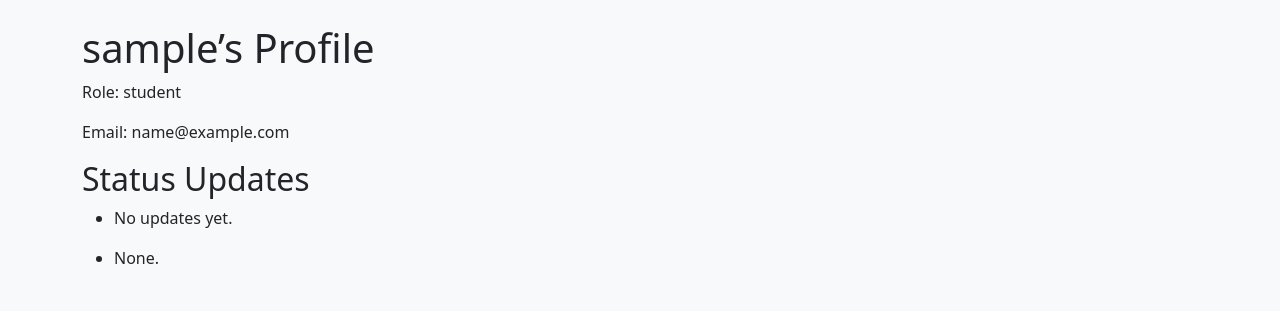
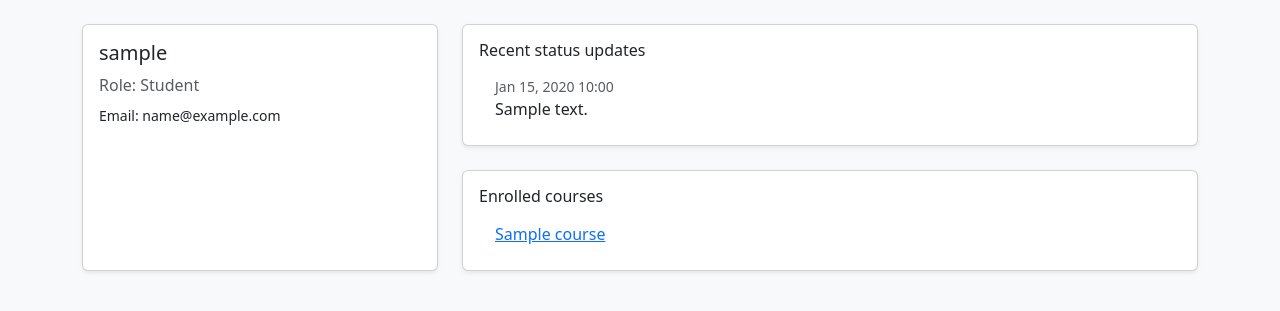
Before and after one commit to Talal-94/elearning, a Django app: a page that uses templates/accounts/profile.html in a window 1280 px wide. Shown: the part 56-367 px from the top of the page. Run offline with Django 5.2, Linux system fonts and the light colour scheme; a user stored in the database is signed in; tables that the repository leaves empty hold one stand-in row (values such as "Sample post"); parts of the project's set-up code (start-up, migrations or seed data) failed here and were passed over.

Commit message:
general enhancements to chat and profile + adding errors page templates

```diff
--- a/accounts/views.py
+++ b/accounts/views.py
@@ -8,6 +8,7 @@
 
 from .forms import SignUpForm
 from .models import Block
+from courses.models import Course, Enrollment, StatusUpdate
 
 User = get_user_model()
 
@@ -49,8 +50,7 @@
 # -------- Search / Block --------
 @login_required
 def user_search_view(request):
-    """Teacher directory search.
-    """
+    """Teacher directory search with initial list + pagination."""
     if not is_teacher(request.user):
         return HttpResponseForbidden()
 
@@ -66,34 +66,23 @@
         preface = None
     else:
         total = base_qs.count()
-        if show_all:
-            qs = base_qs
-            heading = "All users"
-            preface = f"Showing all {total} users."
-        else:
-            qs = base_qs
-            heading = "Users"
-            preface = f"Showing the first 50 of {total} users. "
+        qs = base_qs
+        heading = "Users"
+        preface = f"Showing the first 50 of {total} users. " if not show_all else f"Showing all {total} users."
 
-    # pagination (25 per page)
     paginator = Paginator(qs, 25)
     page_obj = paginator.get_page(page_num)
 
-    # If no query and not show_all: cap to first 50 overall
     if not q and not show_all:
-        # compute index range for first 50; if user navigates to page >2, it will still cap
         max_items = 50
         start_index = (page_obj.number - 1) * paginator.per_page
         end_index = min(start_index + paginator.per_page, max_items)
-        # replace object_list with a sliced version when beyond max_items
         if start_index >= max_items:
             page_obj.object_list = []
         else:
             page_obj.object_list = list(page_obj.object_list)[: end_index - start_index]
 
-    blocked_ids = set(
-        request.user.blocks_made.values_list("blocked_id", flat=True)
-    )
+    blocked_ids = set(request.user.blocks_made.values_list("blocked_id", flat=True))
     results = [{"user": u, "is_blocked": (u.pk in blocked_ids)} for u in page_obj.object_list]
 
     context = {
@@ -113,7 +102,6 @@
         return HttpResponseForbidden()
     target = get_object_or_404(User, pk=user_id)
     Block.objects.get_or_create(teacher=request.user, blocked=target)
-
     return redirect(request.META.get("HTTP_REFERER") or "user_search")
 
 
@@ -129,6 +117,26 @@
 # -------- Public Profile --------
 @login_required
 def profile_view(request, username: str):
-    """Public user page visible to other users."""
+    """Public user page visible to other users with status + courses summary."""
     profile_user = get_object_or_404(User, username=username)
-    return render(request, "accounts/profile.html", {"profile_user": profile_user})
+
+    status_list = StatusUpdate.objects.filter(user=profile_user).order_by("-created_at")[:5]
+
+    taught_courses = []
+    enrolled_courses = []
+    if getattr(profile_user, "role", None) == User.TEACHER:
+        taught_courses = Course.objects.filter(instructor=profile_user).order_by("title")
+    else:
+        enrolled_courses = (
+            Course.objects.filter(enrollments__student=profile_user)
+            .distinct()
+            .order_by("title")
+        )
+
+    context = {
+        "profile_user": profile_user,
+        "status_list": status_list,
+        "taught_courses": taught_courses,
+        "enrolled_courses": enrolled_courses,
+    }
+    return render(request, "accounts/profile.html", context)
--- a/templates/accounts/profile.html
+++ b/templates/accounts/profile.html
@@ -1,24 +1,63 @@
 {% extends "base.html" %}
+{% block title %}{{ profile_user.username }} · Profile{% endblock %}
 {% block content %}
-  <h1>{{ profile_user.username }}’s Profile</h1>
-  <p>Role: {{ profile_user.role }}</p>
-  <p>Email: {{ profile_user.email }}</p>
+<div class="row g-4">
+  <div class="col-md-4">
+    <div class="card shadow-sm h-100">
+      <div class="card-body">
+        <h1 class="h5 mb-2">{{ profile_user.username }}</h1>
+        <div class="text-muted mb-2">Role: {{ profile_user.role|capfirst }}</div>
+        {% if profile_user.email %}
+          <div class="small">Email: {{ profile_user.email }}</div>
+        {% endif %}
+      </div>
+    </div>
+  </div>
 
-  <h2>Status Updates</h2>
-  <ul>
-    {% for s in statuses %}
-      <li>{{ s.created_at|date:"M d, Y H:i" }} — {{ s.content }}</li>
+  <div class="col-md-8">
+    <div class="card shadow-sm mb-4">
+      <div class="card-body">
+        <h2 class="h6">Recent status updates</h2>
+        <ul class="list-group list-group-flush">
+          {% for s in status_list %}
+            <li class="list-group-item">
+              <div class="small text-muted">{{ s.created_at|date:"M d, Y H:i" }}</div>
+              <div>{{ s.content }}</div>
+            </li>
           {% empty %}
-      <li>No updates yet.</li>
+            <li class="list-group-item text-muted">No status updates yet.</li>
           {% endfor %}
         </ul>
+      </div>
+    </div>
 
-  <h2>{{ item_label }}</h2>
-  <ul>
-    {% for obj in items %}
-      <li>{{ obj.title }}</li>
+    {% if taught_courses %}
+      <div class="card shadow-sm">
+        <div class="card-body">
+          <h2 class="h6">Courses taught</h2>
+          <ul class="list-group list-group-flush">
+            {% for c in taught_courses %}
+              <li class="list-group-item"><a href="{% url 'course_detail' c.id %}">{{ c.title }}</a></li>
             {% empty %}
-      <li>None.</li>
+              <li class="list-group-item text-muted">No courses.</li>
             {% endfor %}
           </ul>
+        </div>
+      </div>
+    {% elif enrolled_courses %}
+      <div class="card shadow-sm">
+        <div class="card-body">
+          <h2 class="h6">Enrolled courses</h2>
+          <ul class="list-group list-group-flush">
+            {% for c in enrolled_courses %}
+              <li class="list-group-item"><a href="{% url 'course_detail' c.id %}">{{ c.title }}</a></li>
+            {% empty %}
+              <li class="list-group-item text-muted">No courses.</li>
+            {% endfor %}
+          </ul>
+        </div>
+      </div>
+    {% endif %}
+  </div>
+</div>
 {% endblock %}
```
Also changed, not shown: chat/consumers.py (+59 -21 lines), courses/forms.py (+32 -11 lines), templates/403.html (added, +9 -0 lines), templates/404.html (added, +9 -0 lines). Lines whose indentation alone changed are shown as unchanged.
